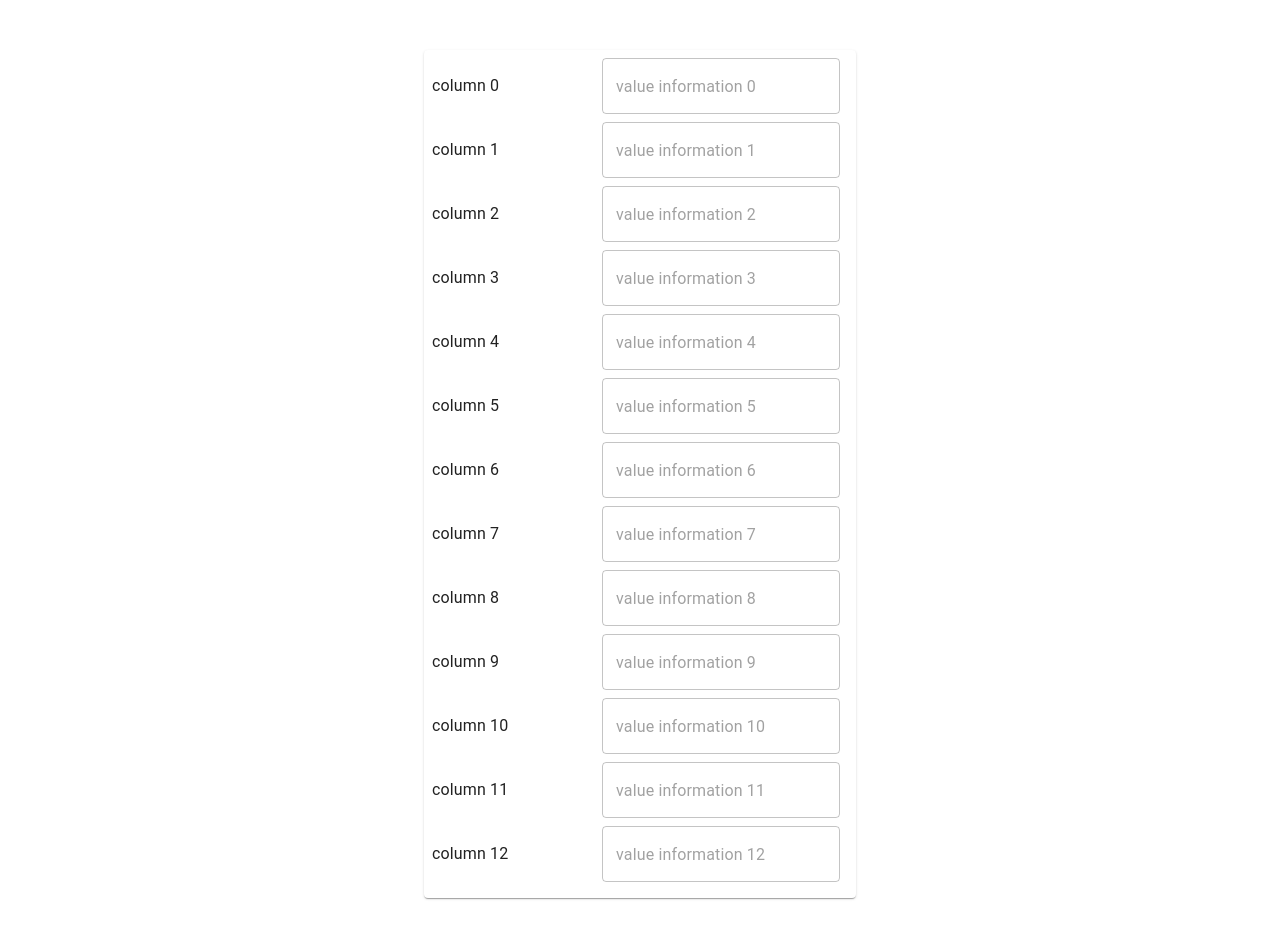
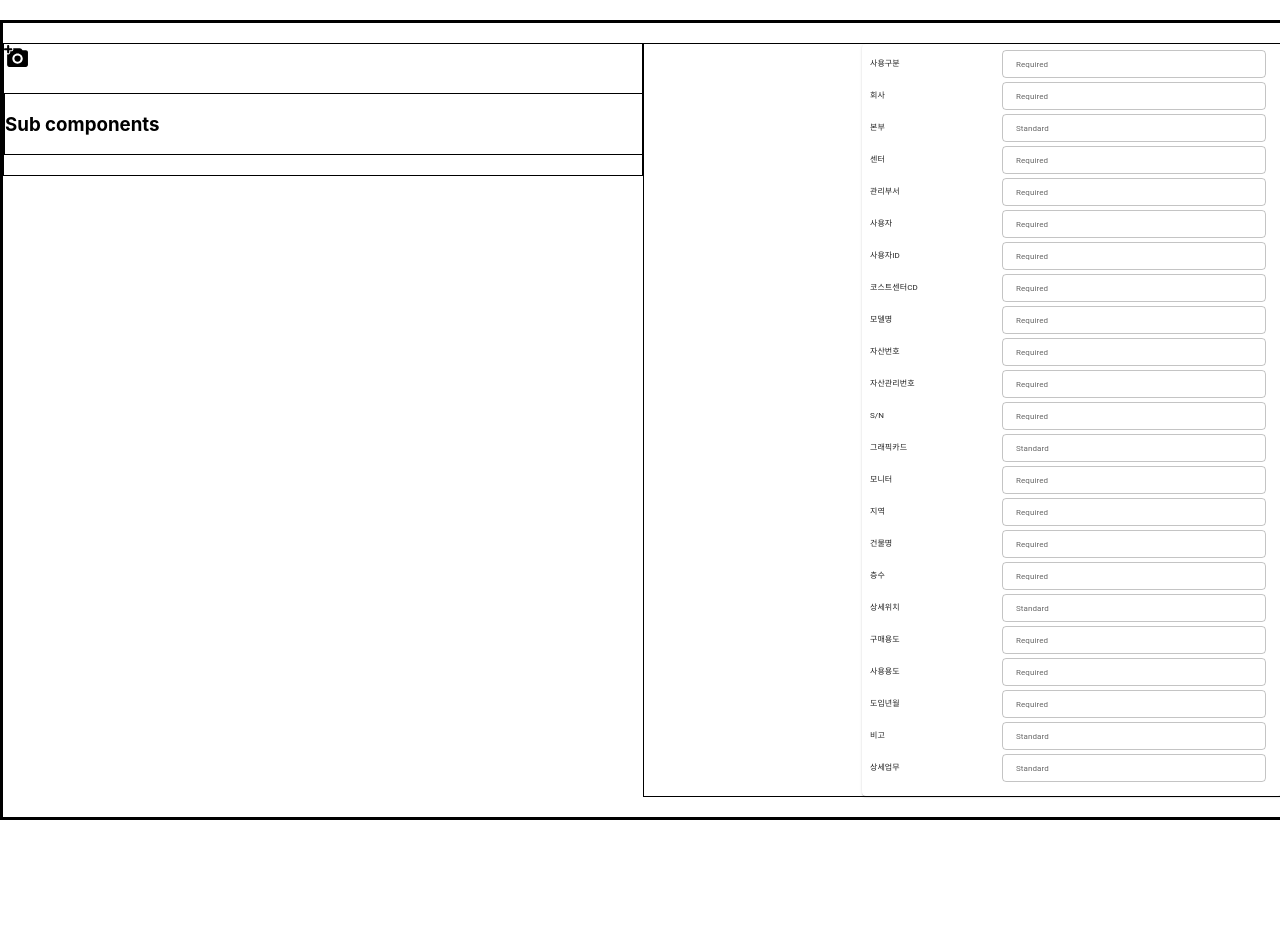
Before and after one commit to ygChoi97/barcodeReader, a React (Create React App) app: page / in a window 1280 px wide. Shown: the top 938 px of the page. After the commit the page ends 840 px from the top, so only its background shows below. Built offline with nearby package versions, Linux system fonts and the light colour scheme.

Commit message:
항목&스캔 일부 테스트

```diff
--- /dev/null
+++ b/src/Home.js
@@ -0,0 +1,15 @@
+import React, { createContext } from "react";
+import ContentList from "./components/ContentList";
+import ScannerBtn from "./components/ScannerBtn";
+
+function Home() {
+    return(
+
+            <div className="wrapper" style={{width:'100%', display:'flex', flexDirection:'row', justifyContent:'space-between', alignItems:'flex-start', border:'solid 3px'}}>
+                <ScannerBtn/>
+                <ContentList/>
+            </div>
+    );
+}
+
+export default Home;
--- a/src/components/Content.js
+++ b/src/components/Content.js
@@ -1,23 +1,54 @@
 import { Grid, ListItem, TextField, Typography } from "@mui/material";
+import { createTheme, ThemeProvider } from '@mui/material/styles';
 import React from "react";
 
 function Content({item}) {
-    console.log(item.column);
+    const theme = createTheme({
+        typography: {
+          // In Chinese and Japanese the characters are usually larger,
+          // so a smaller fontsize may be appropriate.
+          fontSize: 7,
+
+        },
+      });
+
+    console.log(item.req);
+
     return(
-        <ListItem>
+        <ListItem sx={{
+            height: 32}}
+            >
+
             <Grid container spacing={1} alignItems="center">
-                <Grid xs={3} md={5} >
+                <ThemeProvider theme={theme}>
+                    <Grid xs={4}>
                         <Typography>
                             {item.column}
                         </Typography>
                     </Grid>
-                <Grid  xs={9} md={7}>
+                    <Grid  xs={8}>
+                        {item.req == 'y' ?
                         <TextField
-                        placeholder={item.value}
+                            // placeholder={item.value}
                             fullWidth
+                            requierd
+                            id="filled-required"
+                            label="Required"
+                            // defaultValue="Hello World"
+                            size="small"
                         />
+                        : <TextField
+                        //placeholder={item.value}
+                        fullWidth
+                        id="standard-basic"
+                        label="Standard"
+                        //defaultValue="Hello World"
+                        size="small"
+                    /> }
                     </Grid>
+                </ThemeProvider>
             </Grid>
+
         </ListItem>
     );
 }
--- a/src/components/ContentList.js
+++ b/src/components/ContentList.js
@@ -7,30 +7,42 @@ function ContentList() {
 
     console.log('ContentList start');
     //const [contents, setContents] = useState([]);
-    const contents = [];
+    const contents = [{column:"사용구분", value:"", req:"y"}, {column:"회사", value:"", req:"y"}, {column:"본부", value:"", req:"n"},
+                    {column:"센터", value:"", req:"y"}, {column:"관리부서", value:"", req:"y"}, {column:"사용자", value:"", req:"y"},
+                    {column:"사용자ID", value:"", req:"y"}, {column:"코스트센터CD", value:"", req:"y"}, {column:"모델명", value:"", req:"y"},
+                    {column:"자산번호", value:"", req:"y"}, {column:"자산관리번호", value:"", req:"y"}, {column:"S/N", value:"", req:"y"},
+                    {column:"그래픽카드", value:"", req:"n"}, {column:"모니터", value:"", req:"y"}, {column:"지역", value:"", req:"y"},
+                    {column:"건물명", value:"", req:"y"}, {column:"층수", value:"", req:"y"}, {column:"상세위치", value:"", req:"n"},
+                    {column:"구매용도", value:"", req:"y"}, {column:"사용용도", value:"", req:"y"}, {column:"도입년월", value:"", req:"y"},
+                    {column:"비고", value:"", req:"n"}, {column:"상세업무", value:"", req:"n"}];
 
-    for(let i=0; i<13; i++) {
-        let col = {column:'', value:''};
-        col.column = 'column ' + i;
-        col.value = 'value information ' + i;
-        contents.push(col);
-    }
+    // for(let i=0; i<13; i++) {
+    //     let col = {column:'', value:''};
+    //     col.column = 'column ' + i;
+    //     col.value = 'value information ' + i;
+    //     contents.push(col);
+    // }
 
     console.log(contents);
     const items = contents.map(item =>
         <Content key={item.column} item={item} />);
 
     return(
-        <div className="wrapper">
-            {/* <Container maxWidth="md" style={{marginTop: 100}}> */}
-            <Container fixed style={{marginTop: 16}}>
-                <Paper style={{margin: 16}}>
+        <div className="wrapper" style={{border:'solid 1px', display:'flex', justifyContent:'flex-end'}}>
+
+
+                <Paper sx={{
+
+                  width: 420,
+                //   backgroundColor: (theme) =>
+                //     theme.palette.mode === 'dark' ? '#1A2027' : '#ff3',
+                }}>
                     <List>
                         {items}
                     </List>
                 </Paper>
-            </Container>
         </div>
+
     );
 }
 
--- /dev/null
+++ b/src/components/LeftInfo.js
@@ -0,0 +1,18 @@
+import React from "react";
+import Reader from "./Reader";
+import SubComp from "./SubComp";
+
+function LeftInfo({item}) {
+    return(
+        <div className="wrapper" style={{border:'solid 1px'}}>
+            {
+            item ?
+                <Reader/>
+                 :
+                <SubComp/>
+            }
+        </div>
+    );
+}
+
+export default LeftInfo;
--- a/src/Reader.js
+++ b/src/components/Reader.js
@@ -2,7 +2,7 @@ import React from 'react';
 import { useEffect, useRef, useState } from 'react';
 import CameraswitchIcon from '@mui/icons-material/Cameraswitch';
 import { BrowserMultiFormatReader, BarcodeFormat, DecodeHintType } from '@zxing/library';
-import beepScan from './sounds/Barcode-scanner-beep-sound.mp3';
+import beepScan from '../sounds/Barcode-scanner-beep-sound.mp3';
 const Reader = () => {
     const [localStream, setLocalStream] = useState();
     const [cameraDir, setCameraDir] = useState('environment');
@@ -66,6 +66,7 @@ const Reader = () => {
                             Scan.stopStreams();  // 카메라 스트림 중지
                             scanSound.loop = false;
                             scanSound.play();
+
                             setText(data.getText());
                         }
                         else {
--- /dev/null
+++ b/src/components/ScannerBtn.js
@@ -0,0 +1,33 @@
+import { AddAPhotoOutlined, AddAPhotoRounded, AddAPhotoTwoTone, LinkedCameraRounded } from "@mui/icons-material";
+import React, { useState } from "react";
+import LeftInfo from "./LeftInfo";
+import Reader from "./Reader";
+import SubComp from "./SubComp";
+
+function ScannerBtn() {
+    const [doScan, setDoScan] = useState(false);
+    const onToggleScanHandler = e => {
+        setDoScan(!doScan);
+        console.log(doScan);
+    }
+
+    return(
+        <div className="wrapper" style={{border:'solid 1px'}}>
+
+        <div>
+            {doScan ?
+            <LinkedCameraRounded  sx={{ fontSize: 25 }} onClick={onToggleScanHandler}/>
+            :
+            <AddAPhotoRounded  sx={{ fontSize: 25 }} onClick={onToggleScanHandler}/>
+}
+        </div>
+
+
+        <div>
+        <LeftInfo item={doScan}/>
+        </div>
+        </div>
+    );
+}
+
+export default ScannerBtn;
--- /dev/null
+++ b/src/components/SubComp.js
@@ -0,0 +1,9 @@
+import React from "react";
+
+function SubComp() {
+    return(
+        <h3>Sub components</h3>
+    );
+}
+
+export default SubComp;
--- a/src/css/main.css
+++ b/src/css/main.css
@@ -1,4 +1,9 @@
+/* .main-wrapper {
+    width: 100%;
+    margin: 30px auto;
+} */
+
 .wrapper {
-    width: 40%;
-    margin: 50px auto;
+    width: 100%;
+    margin: 20px auto;
 }
--- a/src/index.js
+++ b/src/index.js
@@ -1,15 +1,13 @@
 import React from 'react';
 import ReactDOM from 'react-dom/client';
 import './index.css';
-import App from './App';
 import reportWebVitals from './reportWebVitals';
-import Reader from './Reader';
-import ContentList from './components/ContentList';
+import Home from './Home';
 
 const root = ReactDOM.createRoot(document.getElementById('root'));
 root.render(
   <React.StrictMode>
-    <ContentList />
+    <Home />
   </React.StrictMode>
 );
 
```
Lines whose indentation alone changed are shown as unchanged.
